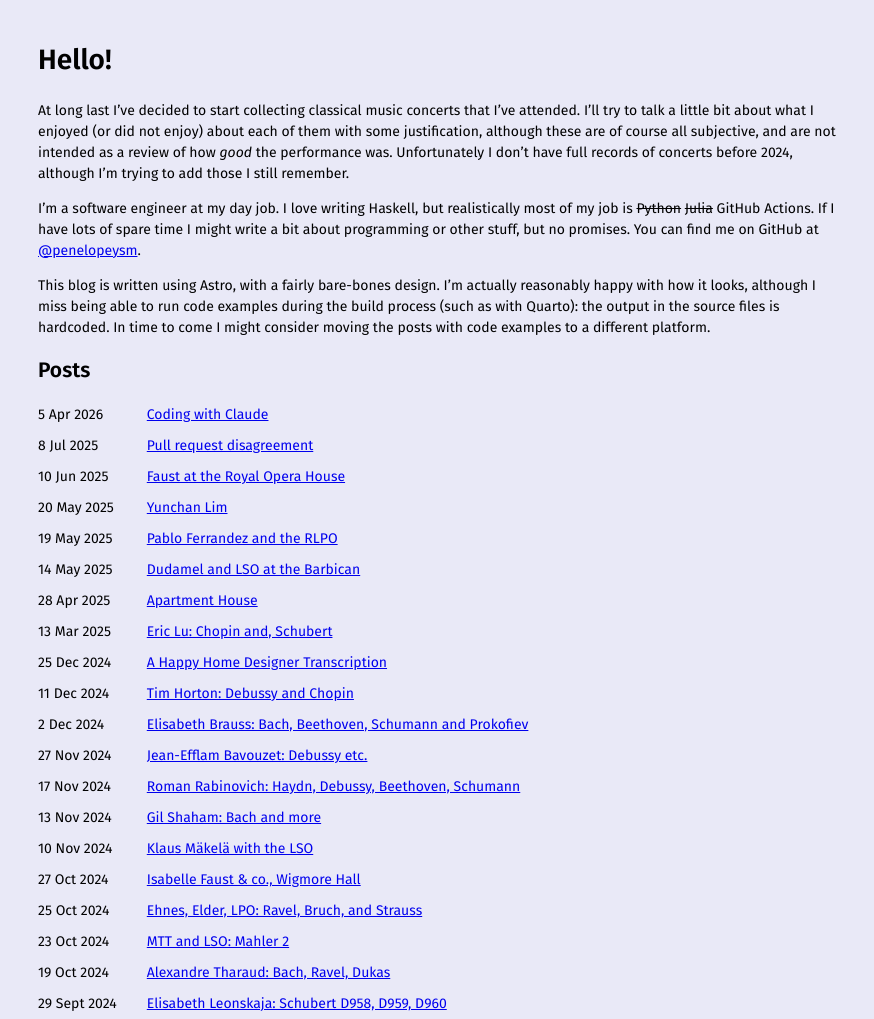
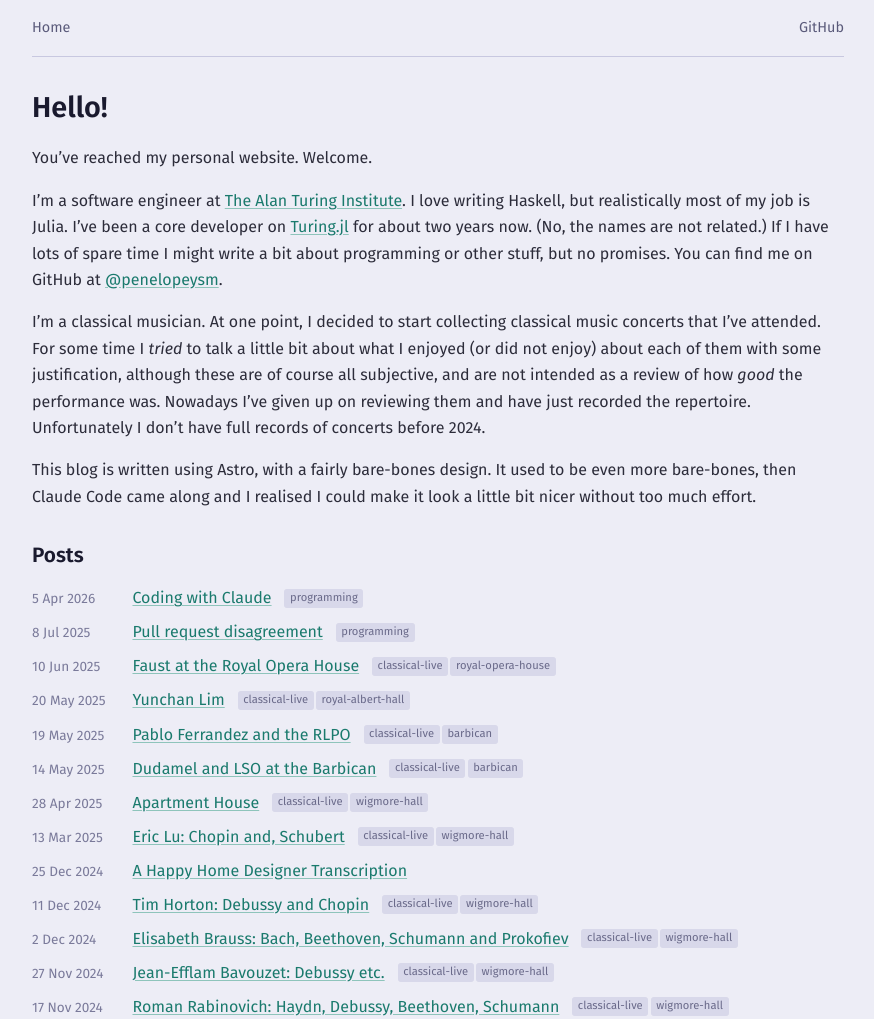
Before and after one commit to penelopeysm/penelopeysm.github.io, an Astro site: page / in a window 1280 px wide. Shown: the top 1019 px of the page, without its empty margins (202-1076 px from the left). Built offline with nearby package versions, Linux system fonts and the light colour scheme; Astro itself is replaced by a stand-in of ours; some packages are replaced by stand-ins of ours.

Commit message:
Vibe improve css

```diff
--- a/src/components/Page.astro
+++ b/src/components/Page.astro
@@ -1,6 +1,6 @@
 ---
 const { title } = Astro.props;
-const siteTitle = "A penny for..."
+const siteTitle = "penelopeysm"
 
 import '../styles/global.css';
 ---
@@ -15,9 +15,28 @@ import '../styles/global.css';
     </head>
 
     <body>
-        <main>
-            <slot />
-        </main>
+        <div class="wrapper">
+            <header>
+                <nav>
+                    <div class="nav-left">
+                        <a href="/">Home</a>
+                    </div>
+                    <div class="nav-right">
+                        <a href="https://github.com/penelopeysm" target="_blank">GitHub</a>
+                    </div>
+                </nav>
+            </header>
+
+            <main>
+                <slot />
+            </main>
+
+            <footer>
+                <span>&copy; {new Date().getFullYear()} Penelope Yong</span>
+                <span class="sep">&middot;</span>
+                <span>Built with <a href="https://astro.build">Astro</a></span>
+            </footer>
+        </div>
     </body>
 </html>
 
@@ -25,11 +44,57 @@ import '../styles/global.css';
     body {
         display: flex;
         justify-content: center;
-        margin: 20px 50px;
-        background-color: #e9e9f7;
+        margin: 0;
+        padding: 0;
+        min-height: 100vh;
+        background-color: #ededf6;
+    }
+    .wrapper {
+        width: 100%;
+        max-width: 860px;
+        padding: 0 1.5rem;
+        display: flex;
+        flex-direction: column;
+        min-height: 100vh;
+    }
+    header {
+        padding: 1rem 0;
+        border-bottom: 1px solid #c8c8e0;
+        margin-bottom: 2rem;
+    }
+    nav {
+        display: flex;
+        align-items: center;
+        justify-content: space-between;
+    }
+    .nav-left {
+        display: flex;
+        align-items: center;
+        gap: 1.2em;
+    }
+    .nav-right {
+        display: flex;
+        align-items: center;
+    }
+    nav a {
+        font-size: 0.9rem;
+        text-decoration: none;
+        color: #5a5a7a;
+    }
+    nav a:hover {
+        color: #0f5c52;
     }
     main {
-        width: calc(100vw - 100px);
-        max-width: 800px;
+        flex: 1;
+    }
+    footer {
+        margin-top: 3rem;
+        padding: 1.5rem 0;
+        border-top: 1px solid #c8c8e0;
+        font-size: 0.85rem;
+        color: #6a6a8a;
+    }
+    .sep {
+        margin: 0 0.4em;
     }
 </style>
--- a/src/components/PostList.astro
+++ b/src/components/PostList.astro
@@ -22,15 +22,16 @@ async function getAllPosts() {
 const allPosts = await getAllPosts();
 ---
 
-<div id="post-list">
+<div class="post-list">
   {allPosts.map((post) => <PostListItem post={post} />)}
 </div>
 
 <style>
-  div {
+  .post-list {
     display: grid;
     grid-template-columns: max-content 1fr;
-    row-gap: 10px;
-    column-gap: 30px;
+    row-gap: 0.6rem;
+    column-gap: 1.5rem;
+    align-items: baseline;
   }
 </style>
--- a/src/components/PostListItem.astro
+++ b/src/components/PostListItem.astro
@@ -10,17 +10,48 @@ function formatDate(date: string) {
 }
 ---
 
-<div>{formatDate(post.data.publishDate)}</div>
-<div>
-  {post.data.draft === true && <span class="draft-warning">(draft)</span>}
+<div class="date">{formatDate(post.data.publishDate)}</div>
+<div class="info">
+  {post.data.draft === true && <span class="draft">(draft)</span>}
   <a href={`posts/${post.slug}`}>{post.data.title}</a>
+  {post.data.tags.length > 0 && (
+    <span class="tags">
+      {post.data.tags.map((tag: string) => (
+        <span class="tag">{tag}</span>
+      ))}
+    </span>
+  )}
 </div>
 
 <style>
-  span.draft-warning {
-    color: #de3e7e;
+  .date {
+    color: #7a7a9a;
+    font-size: 0.85rem;
+    white-space: nowrap;
+    padding-top: 0.1em;
   }
-  li {
-    style: none;
+  .info {
+    line-height: 1.5;
+  }
+  .draft {
+    color: #d14;
+    font-size: 0.85rem;
+    font-weight: 500;
+  }
+  .tags {
+    display: inline;
+    margin-left: 0.4em;
+  }
+  .tag {
+    display: inline-block;
+    font-size: 0.7rem;
+    color: #6a6a8a;
+    background: #d8d8ea;
+    padding: 0.1em 0.5em;
+    border-radius: 3px;
+    margin-left: 0.2em;
+    vertical-align: middle;
+    position: relative;
+    top: -1px;
   }
 </style>
--- a/src/pages/index.astro
+++ b/src/pages/index.astro
@@ -6,47 +6,40 @@ import PostList from "../components/PostList.astro";
 <Page title="Home">
   <h1>Hello!</h1>
 
-  <p>
-    At long last I&rsquo;ve decided to start collecting classical music concerts
-    that I&rsquo;ve attended. I&rsquo;ll try to talk a little bit about what I
-    enjoyed (or did not enjoy) about each of them with some justification,
-    although these are of course all subjective, and are not intended as a
-    review of how <i>good</i> the performance was. Unfortunately I don&rsquo;t have
-    full records of concerts before 2024, although I&rsquo;m trying to add those
-    I still remember.
-  </p>
+  <p>You&rsquo;ve reached my personal website. Welcome.</p>
 
   <p>
-    I&rsquo;m a software engineer at my day job. I love writing Haskell, but
-    realistically most of my job is <s>Python</s>
-    <s>Julia</s> GitHub Actions. If I have lots of spare time I might write a bit
-    about programming or other stuff, but no promises. You can find me on GitHub
-    at <a href="https://github.com/penelopeysm" target="_blank">@penelopeysm</a
+    I&rsquo;m a software engineer at <a
+      href="https://alan-turing-institute.github.io/REG"
+      >The Alan Turing Institute</a
+    >. I love writing Haskell, but realistically most of my job is Julia.
+    I&rsquo;ve been a core developer on <a href="https://turinglang.org"
+      >Turing.jl</a
+    > for about two years now. (No, the names are not related.) If I have lots of
+    spare time I might write a bit about programming or other stuff, but no promises.
+    You can find me on GitHub at <a
+      href="https://github.com/penelopeysm"
+      target="_blank">@penelopeysm</a
     >.
   </p>
 
   <p>
-    This blog is written using Astro, with a fairly bare-bones design. I&rsquo;m
-    actually reasonably happy with how it looks, although I miss being able to
-    run code examples during the build process (such as with Quarto): the output
-    in the source files is hardcoded. In time to come I might consider moving
-    the posts with code examples to a different platform.
+    I&rsquo;m a classical musician. At one point, I decided to start collecting
+    classical music concerts that I&rsquo;ve attended. For some time I <i
+      >tried</i
+    > to talk a little bit about what I enjoyed (or did not enjoy) about each of
+    them with some justification, although these are of course all subjective, and
+    are not intended as a review of how <i>good</i> the performance was. Nowadays
+    I&rsquo;ve given up on reviewing them and have just recorded the repertoire.
+    Unfortunately I don&rsquo;t have full records of concerts before 2024.
+  </p>
+
+  <p>
+    This blog is written using Astro, with a fairly bare-bones design. It used
+    to be even more bare-bones, then Claude Code came along and I realised I
+    could make it look a little bit nicer without too much effort.
   </p>
 
   <h2>Posts</h2>
   <PostList />
-
-  <h2>Some other things I've done</h2>
-  <ul>
-    <li>
-      <a href="/london_classical"
-        >A website aggregating classical music concerts in London</a
-      >
-    </li>
-    <li>
-      <a href="https://apribot.fly.dev"
-        >Discord bot for a Pokémon collecting and breeding server</a
-      >
-    </li>
-  </ul>
 </Page>
--- a/src/pages/posts/[...slug].astro
+++ b/src/pages/posts/[...slug].astro
@@ -1,8 +1,6 @@
 ---
 import { getCollection } from "astro:content";
 import Page from "../../components/Page.astro";
-// Have to use imported styles so that they're applied to rendered Markdown
-// content. See docs or e.g. https://github.com/withastro/docs/issues/3485
 import "../../styles/post-styles.css";
 
 export async function getStaticPaths() {
@@ -15,23 +13,81 @@ export async function getStaticPaths() {
 
 const { entry } = Astro.props;
 const { Content } = await entry.render();
+
+function formatDate(date: string) {
+  return new Date(date).toLocaleDateString("en-GB", {
+    year: "numeric",
+    month: "long",
+    day: "numeric",
+  });
+}
 ---
 
 <Page title={entry.data.title}>
+    <a href="/" class="back">&larr; Home</a>
+
     <h1>{entry.data.title}</h1>
-    <a href="/">Back to home</a>
+
+    <div class="meta">
+        <time>{formatDate(entry.data.publishDate)}</time>
+        {entry.data.tags.length > 0 && (
+            <span class="tags">
+                {entry.data.tags.map((tag: string) => (
+                    <span class="tag">{tag}</span>
+                ))}
+            </span>
+        )}
+    </div>
 
     {entry.data.draft === true && <p class="draft-warning">This post is a draft; it is not yet complete.</p>}
 
-    <Content />
+    <article>
+        <Content />
+    </article>
 </Page>
 
 <style>
+    .back {
+        font-size: 0.9rem;
+        text-decoration: none;
+    }
+    .back:hover {
+        text-decoration: underline;
+    }
+    h1 {
+        margin-top: 0.5rem;
+        margin-bottom: 0.3rem;
+    }
+    .meta {
+        font-size: 0.85rem;
+        color: #7a7a9a;
+        margin-bottom: 2rem;
+        display: flex;
+        align-items: center;
+        gap: 0.6em;
+        flex-wrap: wrap;
+    }
+    .tags {
+        display: flex;
+        gap: 0.3em;
+    }
+    .tag {
+        display: inline-block;
+        font-size: 0.75rem;
+        color: #6a6a8a;
+        background: #d8d8ea;
+        padding: 0.1em 0.5em;
+        border-radius: 3px;
+    }
     .draft-warning {
-        color: #de3e7e;
-        font-size: 120%;
-        border: 2px solid #de3e7e;
-        padding: 5px 10px;
+        color: #d14;
+        font-size: 1rem;
+        border: 2px solid #d14;
+        padding: 0.5em 1em;
+        border-radius: 4px;
         width: max-content;
     }
+    article {
+        line-height: 1.7;
+    }
 </style>
--- a/src/styles/global.css
+++ b/src/styles/global.css
@@ -1,8 +1,85 @@
-@import url('https://fonts.googleapis.com/css2?family=Fira+Sans:ital,wght@0,400;0,600;1,400;1,600&display=swap');
+@import url('https://fonts.googleapis.com/css2?family=Fira+Sans:ital,wght@0,400;0,500;0,600;1,400;1,600&display=swap');
+
+*,
+*::before,
+*::after {
+    box-sizing: border-box;
+}
 
 html {
-    font-family: "Fira Sans", sans-serif;
-    box-sizing: border-box;
-    font-size: 14px;
+    font-family: "Fira Sans", system-ui, sans-serif;
+    font-size: 16px;
+    line-height: 1.65;
+    color: #2c2c3a;
+}
+
+a {
+    color: #1a7a6d;
+    text-decoration-color: #8ec4bb;
+    text-underline-offset: 2px;
+    transition: color 0.15s, text-decoration-color 0.15s;
+}
+
+a:hover {
+    color: #0f5c52;
+    text-decoration-color: #0f5c52;
+}
+
+h1, h2, h3, h4 {
+    line-height: 1.3;
+    color: #1a1a2e;
+}
+
+h1 {
+    font-size: 1.8rem;
+    font-weight: 600;
+    margin-top: 0;
+}
+
+h2 {
+    font-size: 1.3rem;
+    font-weight: 600;
+    margin-top: 2rem;
+}
+
+h3 {
+    font-size: 1.1rem;
+    font-weight: 500;
+}
+
+p {
+    margin: 1em 0;
+}
+
+hr {
+    border: none;
+    border-top: 1px solid #c8c8e0;
+    margin: 2rem 0;
+}
+
+code {
+    font-size: 0.9em;
+    background: #dddde8;
+    padding: 0.15em 0.35em;
+    border-radius: 3px;
+}
+
+pre code {
+    background: none;
+    padding: 0;
+}
+
+pre {
+    padding: 1em 1.2em;
+    border-radius: 6px;
+    overflow-x: auto;
+    font-size: 0.875rem;
     line-height: 1.5;
 }
+
+blockquote {
+    border-left: 3px solid #2a9d8f;
+    margin-left: 0;
+    padding-left: 1.2em;
+    color: #4a4a6a;
+}
```
Also changed, not shown: src/styles/post-styles.css (+13 -0 lines).
